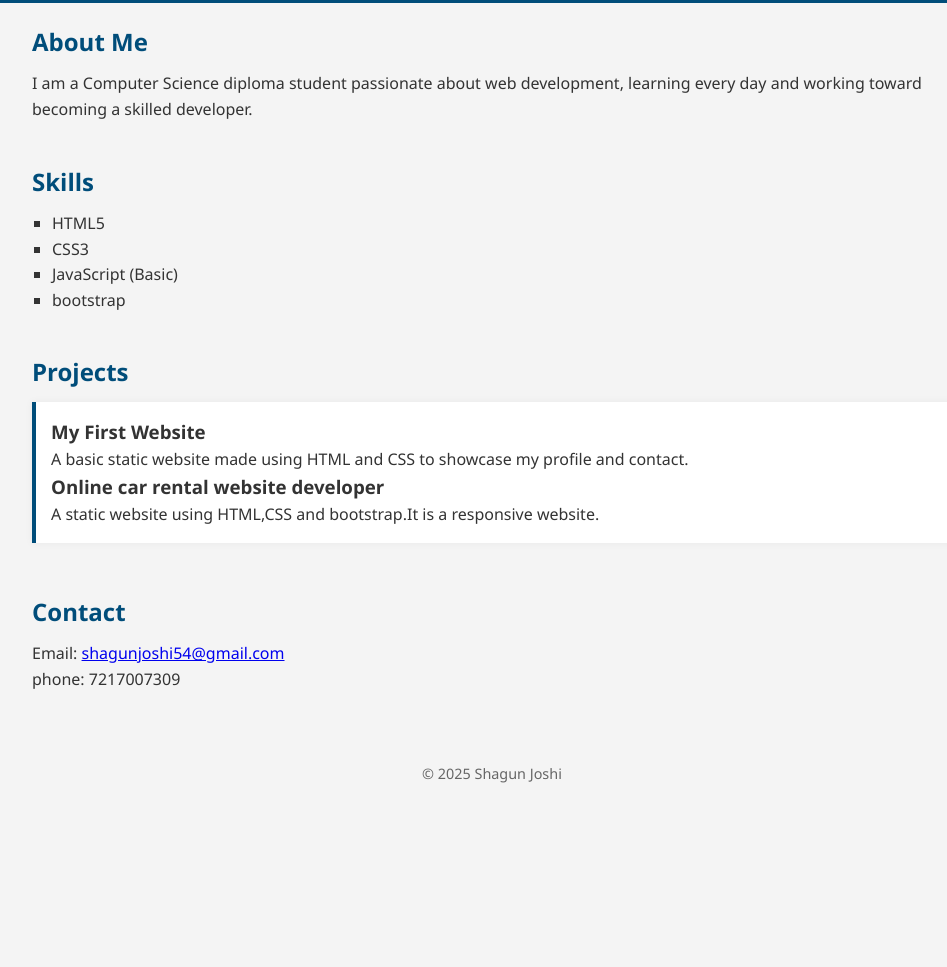
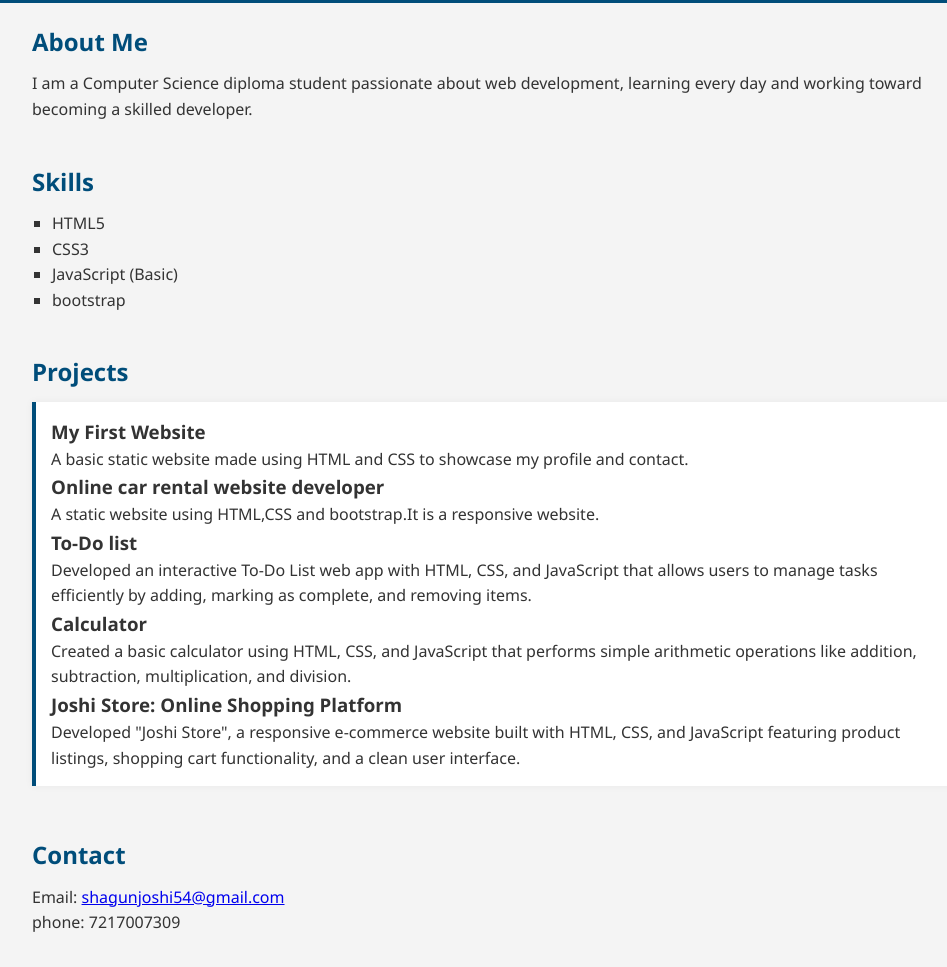
Before and after one commit to portfolio-project2025/shagunjoshi.github.io, a plain HTML site: page index.html in a window 1280 px wide. Shown: the part 227-1194 px from the top of the page, without its empty margins (148-1095 px from the left). Before the commit the page ends 1022 px from the top, so only its background shows below. Drawn offline with Linux system fonts and the light colour scheme.

Commit message:
Update index.html

```diff
--- a/index.html
+++ b/index.html
@@ -43,6 +43,17 @@
         <p>A basic static website made using HTML and CSS to showcase my profile and contact.</p>
         <h3>Online car rental website developer</h3>
         <p>A static website using HTML,CSS and bootstrap.It is a responsive website. </p>
+        <h3>To-Do list</h3>
+        <p>Developed an interactive To-Do List web app with HTML, CSS, and JavaScript that allows users to manage tasks efficiently by adding, marking as complete, and removing items.</p>
+        <h3>Calculator</h3>
+        <p>Created a basic calculator using HTML, CSS, and JavaScript that performs simple arithmetic operations like addition, subtraction, multiplication, and division.</p>
+        <h3>Joshi Store: Online Shopping Platform</h3>
+        <p>Developed "Joshi Store", a responsive e-commerce website built with HTML, CSS, and JavaScript featuring product listings, shopping cart functionality, and a clean user interface.</p>
+
+
+
+
+
       </div>
 
     </div>
```
